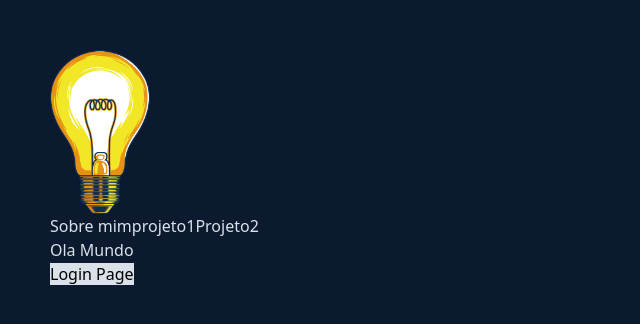
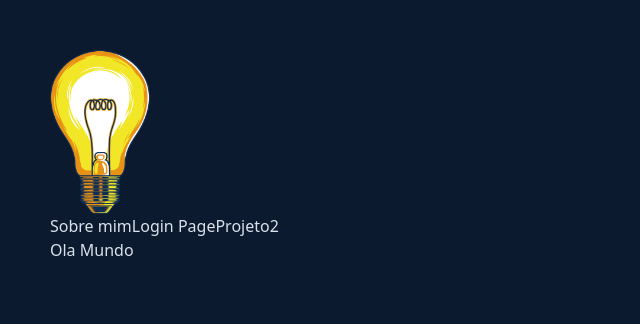
Before and after one commit to LucasMedeirosLuz/curriculo-Public, a Next.js app: page / in a window 1280 px wide. Shown: the top 324 px of the page, without its empty margins (0-640 px from the left). Built offline with nearby package versions, Linux system fonts and the light colour scheme.

Commit message:
tirando os links antigos

```diff
--- a/src/components/commons/header.tsx
+++ b/src/components/commons/header.tsx
@@ -9,7 +9,7 @@
       </Link>
       <nav>
         <Link href="/">Sobre mim</Link>
-        <Link href="/">projeto1</Link>
+        <Link href="/loginPage">Login Page</Link>
         <Link href="/">Projeto2</Link>
       </nav>
     </header>
--- a/src/pages/filmes.tsx
+++ b/src/pages/filmes.tsx
@@ -9,7 +9,6 @@
     </Head>
     <main>
       <h1>Filmes</h1>
-      <Link className="Link" href="/">Inicio</Link>
       <Link className="Link" href="/loginPage">voltar</Link>
     </main>
     </>
--- a/src/pages/index.tsx
+++ b/src/pages/index.tsx
@@ -9,12 +9,6 @@
       </Head>
       <main>
         <h1>Ola Mundo</h1>
-        <Link
-          href="/loginPage"
-          className="Link"
-        >
-          Login Page
-        </Link>
       </main>
     </>
   )
```
